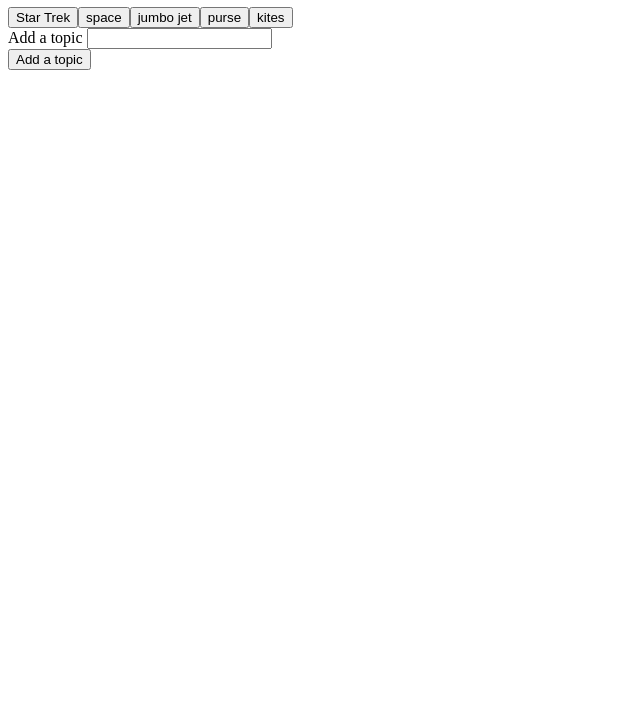
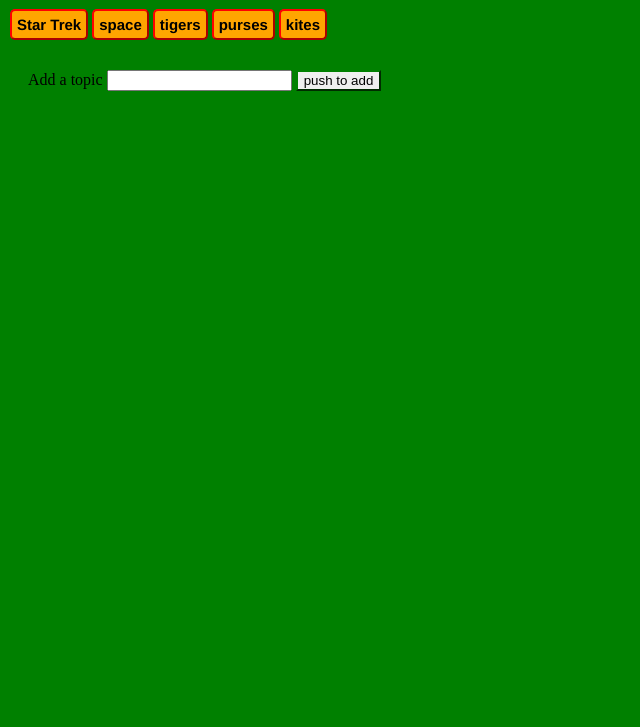
Before and after one commit to copperdime/giftastic, a plain HTML site: page index.html in a window 1280 px wide. Shown: the part 73-800 px from the top of the page, without its empty margins (0-640 px from the left). Drawn offline with nearby package versions, Linux system fonts and the light colour scheme; no server answers.

Commit message:
Adding changes to file

```diff
--- a/app.js
+++ b/app.js
@@ -16,53 +16,23 @@ and the ratings
 *
 */
 // add topics array before the function call because it is a global variable
- 	$(function(){
-	var topics = ["Star Trek", "space", "jumbo jet", "purse", "kites"];
+$(function() {
+    var topics = ["Star Trek", "space", "tigers", "purses", "kites"];
+
 
     $("#add-topic").on("click", function(event) {
         // event.preventDefault() can be used to prevent an event's default behavior.
         // Here, it prevents the submit button from trying to submit a form when clicked
-        // event.preventDefault();
+        event.preventDefault();
         // Here we grab the text from the input box
-        var newTopic = $("#topic-input").toString().val();
+
+        var newTopic = $("#topic-input").val();
+        if (newTopic) {
             topics.push(newTopic);
+            renderButtons();
+            // displayTopicInfo();
+        }
     });
-
-      function displayTopicInfo() {
-
-        var topic = $(this).attr("data-name");
-        var queryURL = "https://api.giphy.com/v1/gifs/search?q="+topics+"&limit=10&api_key=dc6zaTOxFJmzC";
-
-        // Creates AJAX call for the specific topiv button being clicked
-        $.ajax({
-          url: queryURL,
-          method: "GET"
-        }).done(function(response) {
-        	console.log(response);
-
-          // Creates a div to hold the topic
-        $("#topics-view").empty();
-
-          for (var i = 0; i < response.data.length; i++){
-          	// var pic = response.data[i].images.fixed_height.url;
-          		var pic = $('<img/>', {src:response.data[i].images.fixed_height.url
-            			}).append("#topics-view"+i);
-
-          	console.log(pic);
-          	$("#topics-view").append(pic);
-          	// appendTo("#topics-view");
-          }
-
-
-
-        // $("#topics-view").text(pic);
-
-        // $("#topics-view").append(pic);
-        // appendTo("#topics-view");
-
-		});
-
-    }
 
     function renderButtons() {
 
@@ -86,8 +56,36 @@ and the ratings
         }
     }
 
+    $(document).on("click", ".topic", function(event) {
+        var topic = $(this).attr("data-name");
+
+        var queryURL = "https://api.giphy.com/v1/gifs/search?q=" + topic + "&limit=10&api_key=dc6zaTOxFJmzC";
+
+        // Creates AJAX call for the specific topic button being clicked
+        $.ajax({
+            url: queryURL,
+            method: "GET"
+        }).done(function(response) {
+            console.log(response);
+            // renderButtons();
+
+            // Creates a div to hold the topic
+            $("#topics-view").empty();
+
+            for (var i = 0; i < response.data.length; i++) {
+                var pic = $('<img/>', {
+                    src: response.data[i].images.fixed_height.url
+                }).append("#topics-view" + i);
+
+                console.log(pic);
+                $("#topics-view").append(pic);
+            }
+
+        });
+    })
+
     renderButtons();
 
-	displayTopicInfo();
+
 
 });
--- a/index.html
+++ b/index.html
@@ -14,9 +14,9 @@
 		<div id="buttons-view"></div>
     		<form id="topic-form">
       			<label for="topic-input">Add a topic</label>
-      			<input type="text" id="topic-input"><br>
+      			<input type="text" id="topic-input">
 			    <!-- Button triggers new topic to be added -->
-			    <input id="add-topic" type="submit" value="Add a topic">
+			    <input id="add-topic" type="submit" value="push to add">
     		</form>
 
     <!-- topics will get dumped Here -->
--- a/style.css
+++ b/style.css
@@ -0,0 +1,28 @@
+html{
+	background-color: green;
+}
+h1{
+
+	font-family: Helvetica;
+	color: darkblue;
+}
+
+.topic {
+	font-size: 15px;
+	font-family: Helvetica;
+	font-weight: bold;
+	background: orange;
+	border-color: red;
+	border-radius: 5px;
+	margin: 2px;
+	margin-bottom: 10px;
+	padding: 5px;
+}
+
+#add-topic{
+	border-color: green;
+}
+
+#topic-form{
+	margin: 20px;
+}
```
Lines whose indentation alone changed are shown as unchanged.
